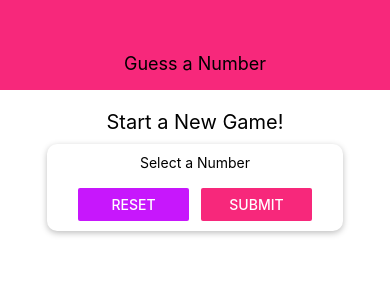
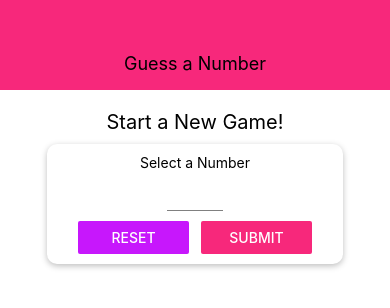
Before and after one commit to jameschristianw/rn_guess_number, a React Native app: screen / in a window 390 px wide. Shown: the top 308 px of the page. Built offline with nearby package versions, Linux system fonts and the light colour scheme.

Commit message:
P4L61 - Configuring & Styling a TextInput

```diff
--- /dev/null
+++ b/components/Input.js
@@ -0,0 +1,18 @@
+import React from "react";
+import { TextInput, StyleSheet } from "react-native";
+import colors from "../constants/colors";
+
+const Input = (props) => {
+  return <TextInput {...props} style={{ ...styles.input, ...props.style }} />;
+};
+
+const styles = StyleSheet.create({
+  input: {
+    height: 30,
+    borderBottomColor: "grey",
+    borderBottomWidth: 1,
+    marginVertical: 10,
+  },
+});
+
+export default Input;
--- a/pages/StartGameScreen.js
+++ b/pages/StartGameScreen.js
@@ -1,6 +1,7 @@
 import React from "react";
 import { View, StyleSheet, Text, TextInput, Button } from "react-native";
 import Card from "../components/Card";
+import Input from "../components/Input";
 import colors from "../constants/colors";
 
 const StartGameScreen = () => {
@@ -9,7 +10,14 @@
       <Text style={styles.title}>Start a New Game!</Text>
       <Card style={styles.inputContainer}>
         <Text>Select a Number</Text>
-        <TextInput />
+        <Input
+          style={styles.input}
+          blurOnSubmit
+          autoCapitalize="none"
+          autoCorrect={false}
+          keyboardType="number-pad"
+          maxLength={2}
+        />
         <View style={styles.buttonView}>
           <View style={styles.button}>
             <Button title="Reset" onPress={() => {}} color={colors.accent} />
@@ -49,6 +57,10 @@
     fontSize: 20,
     marginVertical: 10,
   },
+  input: {
+    width: "20%",
+    textAlign: "center",
+  },
 });
 
 export default StartGameScreen;
```
